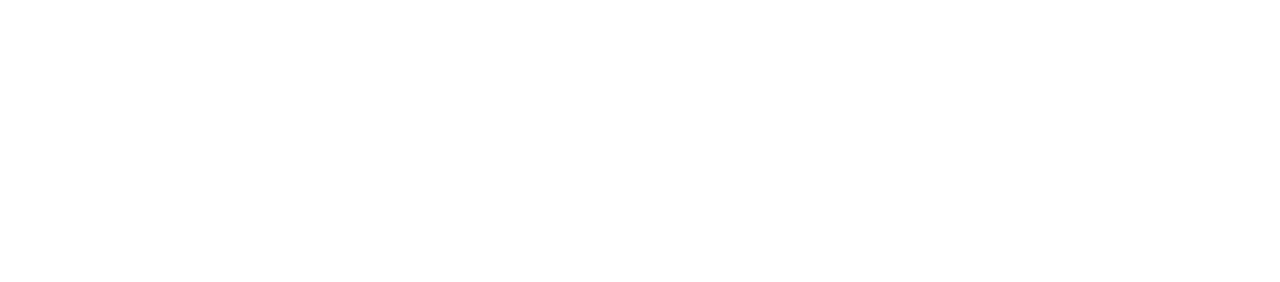
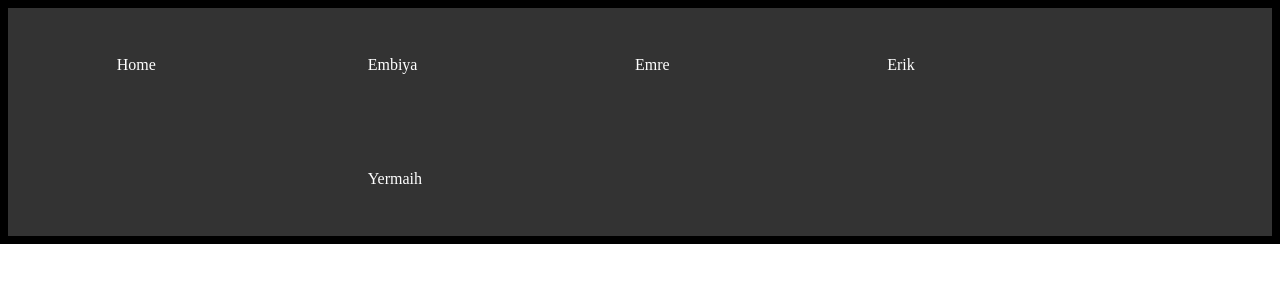
Before and after one commit to LamoKancho/Project-2, a plain HTML site: page Home.html in a window 1280 px wide. Drawn offline with Linux system fonts and the light colour scheme.

Commit message:
Start aan menu

```diff
--- a/Home.html
+++ b/Home.html
@@ -9,7 +9,15 @@
 </head>
 <body>
     <section id="Menu">
-
+        <ul id="HomeList">
+            <li><a href="Home.html">Home</a></li>
+        </ul>
+        <ul>
+            <li><a href="#news">Embiya</a></li>
+            <li><a href="#contact">Emre</a></li>
+            <li><a href="#about">Erik</a></li>
+            <li><a href="#about">Yermaih</a></li>
+          </ul>
 </section>
 
 </body>
--- a/Main-css.css
+++ b/Main-css.css
@@ -0,0 +1,37 @@
+
+  *{
+ margin: 0%;
+ padding: 0%;
+}
+#HomeList{
+    background-color: #333;
+}
+#Menu{
+    border: solid black 0.5rem;
+    display: flex;
+    justify-content:space-between ;
+    background-color: black;
+}
+ul {
+    list-style-type: none;
+    margin: 0;
+    padding: 0;
+    overflow: hidden;
+    background-color: #333;
+  }
+
+  li {
+    float: left;
+  }
+
+  li a {
+    display: block;
+    color: white;
+    text-align: center;
+    padding: 6vh 8.5vw;
+    text-decoration: none;
+  }
+
+  li a:hover {
+    background-color: #111;
+  }
```
Also changed, not shown: test/canvas.js (deleted, +0 -7 lines), test/index.html (deleted, +0 -18 lines), test/test.css (deleted, +0 -1 lines).
